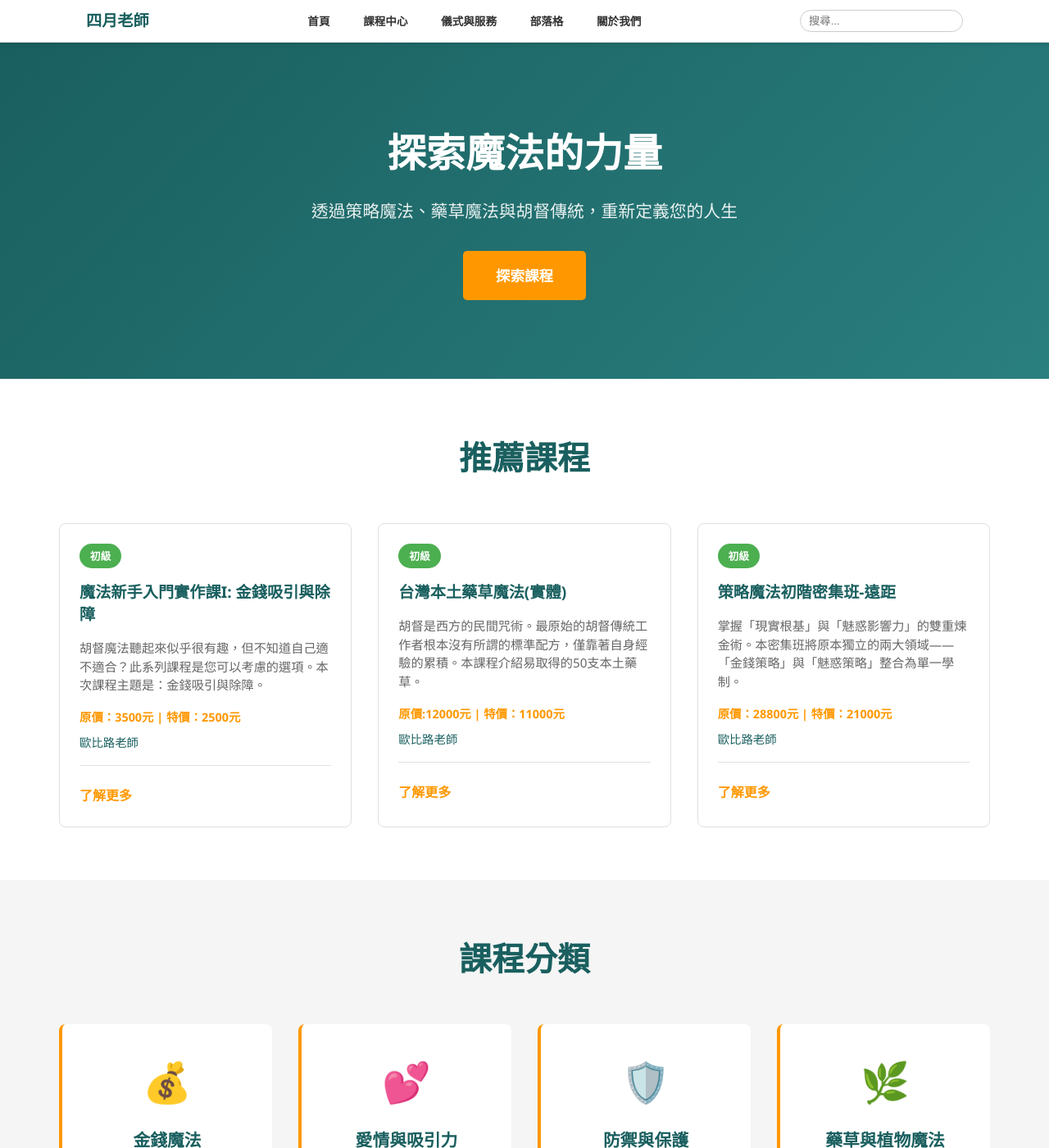
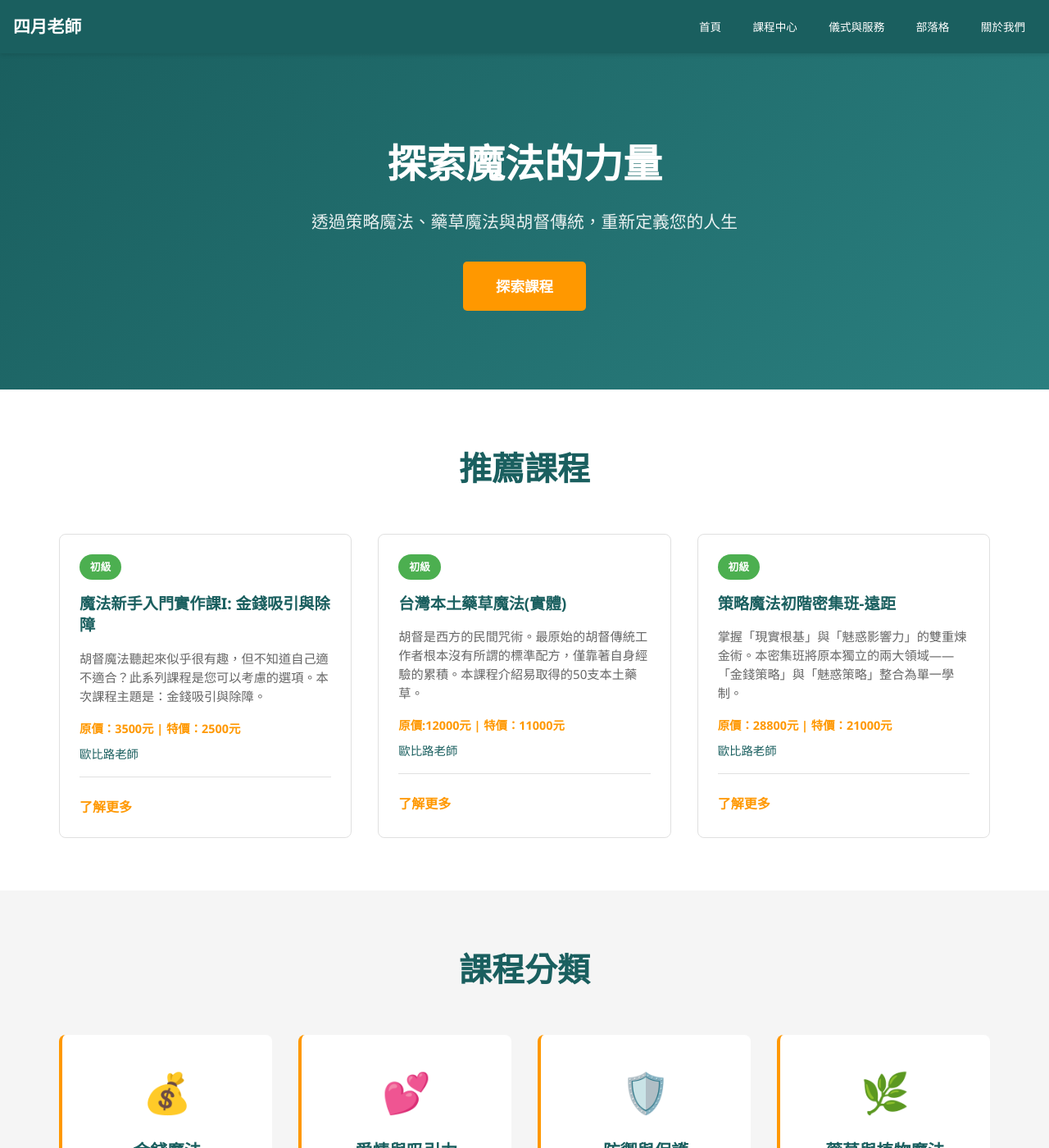
Before and after one commit to light4uliuphone-lang/hoodoo, a Jekyll site: the page built from index.html, in a window 1280 px wide and 1400 px high. Shown: the whole window at 82% size. Built offline with Jekyll 4.4.1, drawn with Linux system fonts in a browser that asks for light colours; comment, search, counter and statistics services are not loaded; some of the changed text lies outside the part shown.

Commit message:
Update default.html

```diff
--- a/_layouts/default.html
+++ b/_layouts/default.html
@@ -5,25 +5,11 @@
     <meta name="viewport" content="width=device-width, initial-scale=1.0">
     <title>{{ page.title | default: site.title }}</title>
     <link rel="stylesheet" href="{{ '/css/style.css' | relative_url }}">
-    <style>
-        /* 基礎導覽樣式 */
-        .navbar { background: #fff; border-bottom: 1px solid #ddd; padding: 10px 0; }
-        .nav-container { max-width: 1100px; margin: 0 auto; display: flex; justify-content: space-between; align-items: center; padding: 0 15px; }
-        .nav-menu { list-style: none; display: flex; margin: 0; padding: 0; gap: 15px; }
-        .nav-menu a { text-decoration: none; color: #333; font-weight: bold; }
-        /* 搜尋框樣式 */
-        .search-box { position: relative; }
-        #search-input { padding: 5px 10px; border-radius: 15px; border: 1px solid #ccc; outline: none; }
-        #results-container { position: absolute; top: 35px; right: 0; width: 250px; background: white; box-shadow: 0 4px 10px rgba(0,0,0,0.1); padding: 0; list-style: none; z-index: 999; }
-        #results-container li a { display: block; padding: 8px; border-bottom: 1px solid #eee; font-size: 0.9rem; text-decoration: none; color: #333; }
-    </style>
 </head>
 <body>
-
 <nav class="navbar">
     <div class="nav-container">
-        <div style="color: #1a5f5f; font-weight: bold; font-size: 1.2rem;">四月老師</div>
-
+        <div class="logo">四月老師</div>
         <ul class="nav-menu">
             <li><a href="{{ '/' | relative_url }}">首頁</a></li>
             <li><a href="{{ '/course/' | relative_url }}">課程中心</a></li>
@@ -31,30 +17,18 @@
             <li><a href="{{ '/blog/index.html' | relative_url }}">部落格</a></li>
             <li><a href="{{ '/about/' | relative_url }}">關於我們</a></li>
         </ul>
-
-        <div class="search-box">
-            <input type="text" id="search-input" placeholder="搜尋...">
-            <ul id="results-container"></ul>
-        </div>
     </div>
 </nav>
 
-<main>
-    {{ content }}
-</main>
+{{ content }}
 
-<footer style="text-align: center; padding: 40px 0; border-top: 1px solid #eee; margin-top: 50px;">
-    <p>&copy; 2026 四月老師 - 魔法課程中心</p>
+<footer class="footer">
+    <div class="container">
+        <p>&copy; 2024 四月老師 - 魔法課程中心。版權所有。</p>
+        <p>報名方式：<a href="mailto:{{ site.email | default: 'herbmagic@hotmail.com.tw' }}">{{ site.email | default: 'herbmagic@hotmail.com.tw' }}</a></p>
+    </div>
 </footer>
 
-<script src="https://unpkg.com/simple-jekyll-search@latest/dest/simple-jekyll-search.min.js"></script>
-<script>
-    SimpleJekyllSearch({
-        searchInput: document.getElementById('search-input'),
-        resultsContainer: document.getElementById('results-container'),
-        json: '{{ "/search.json" | relative_url }}',
-        searchResultTemplate: '<li><a href="{url}">{title}</a></li>'
-    });
-</script>
+<script src="{{ '/js/main.js' | relative_url }}"></script>
 </body>
 </html>
```
